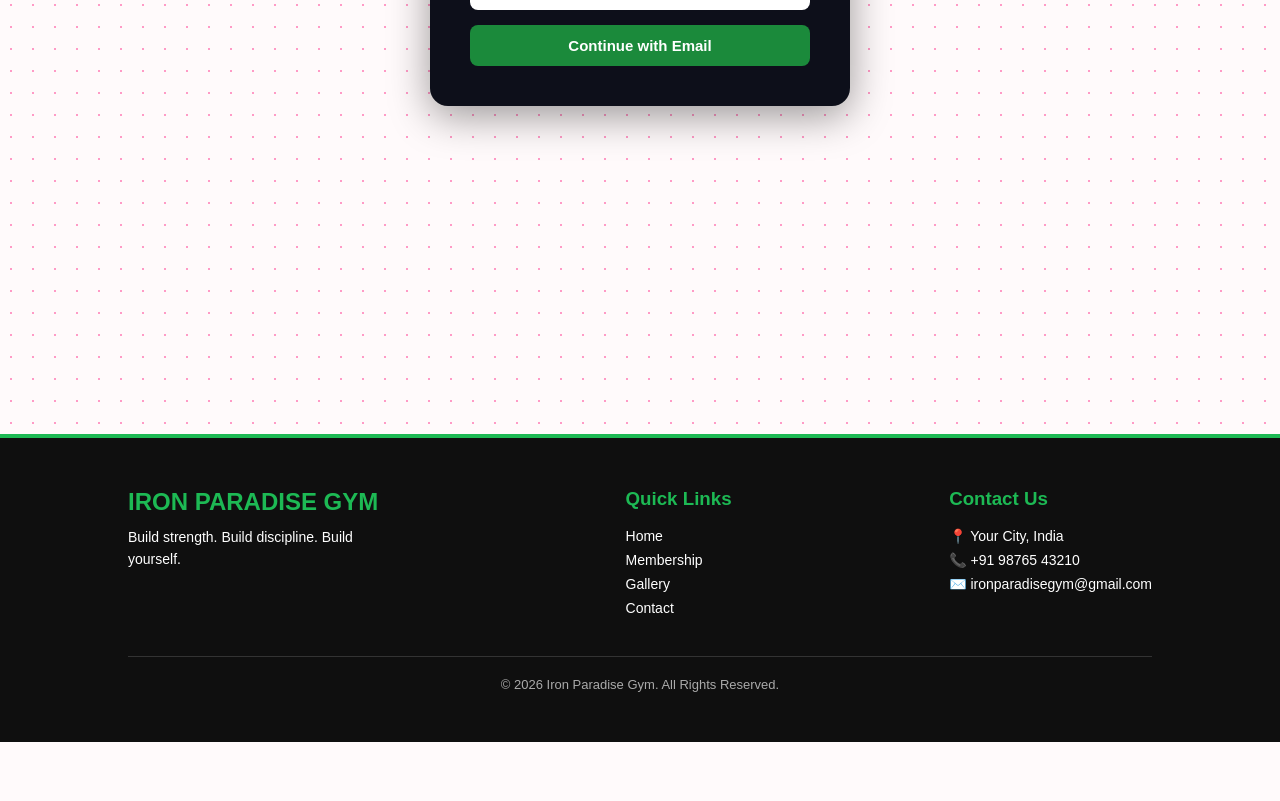
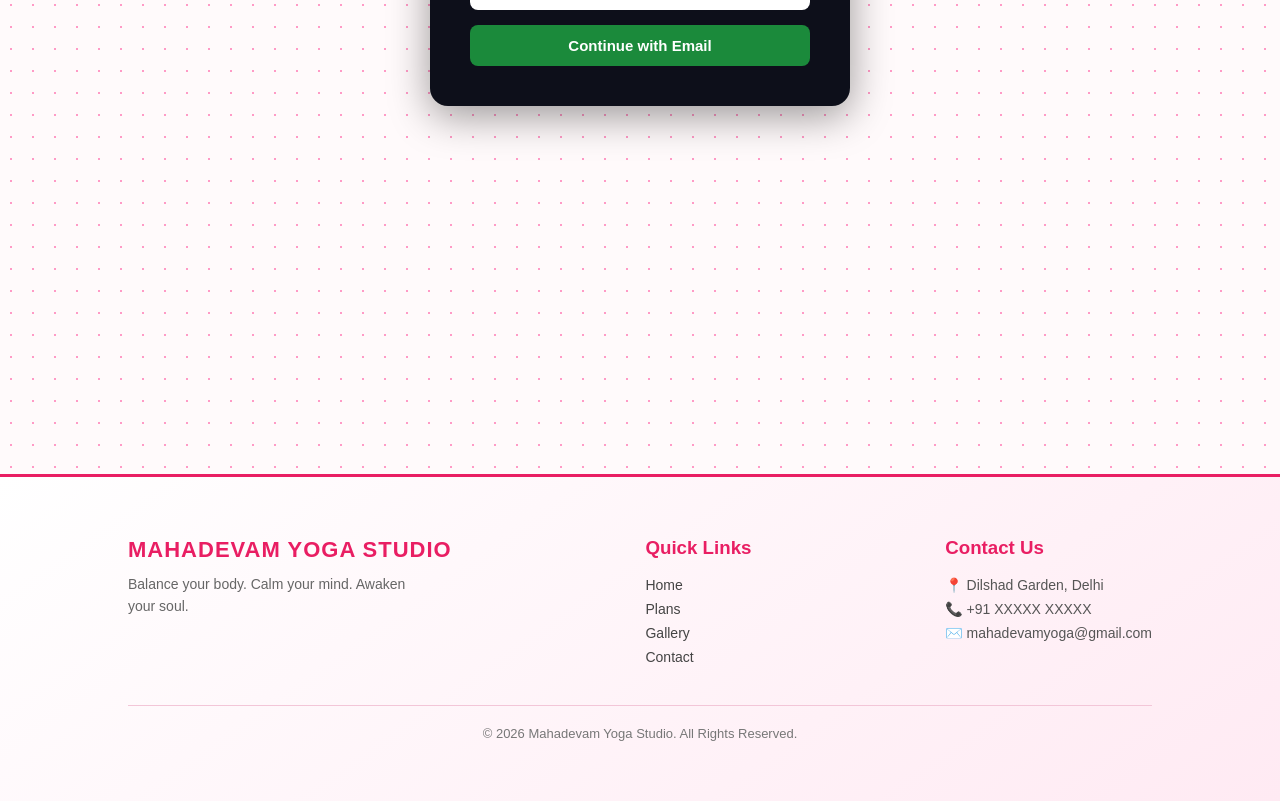
Before and after one commit to arpitbishtdev-sketch/yoga-website, a React (Vite) app in the folder frontend/: page /auth/login in a window 1280 px wide. Shown: the part 446-1247 px from the top of the page. Before the commit the page ends 1188 px from the top, so only its background shows below. Built offline with nearby package versions, Linux system fonts and the light colour scheme; no server answers.

Commit message:
yoga demo

```diff
--- a/frontend/src/components/Footer.css
+++ b/frontend/src/components/Footer.css
@@ -1,9 +1,9 @@
 .footer {
-  background: #0f0f0f;
-  color: white;
-  padding: 50px 10%;
-  margin-top: 80px;
-  border-top: 4px solid #1db954; /* green accent */
+  background: linear-gradient(145deg, #ffffff, #ffeaf3);
+  color: #444;
+  padding: 60px 10%;
+  margin-top: 120px;
+  border-top: 3px solid #e91e63;
 }
 
 .footer-container {
@@ -14,14 +14,18 @@
 }
 
 .footer-brand h2 {
-  color: #1db954;
+  color: #e91e63;
   margin-bottom: 10px;
+  font-weight: 800;
+  font-size: 22px;
+  letter-spacing: 1px;
 }
 
 .footer-brand p {
   max-width: 280px;
   line-height: 1.6;
   font-size: 14px;
+  color: #666;
 }
 
 .footer-links,
@@ -34,31 +38,32 @@
 .footer-links h3,
 .footer-contact h3 {
   margin-bottom: 10px;
-  color: #1db954;
+  color: #e91e63;
 }
 
 .footer-links a {
   text-decoration: none;
-  color: white;
+  color: #444;
   font-size: 14px;
   transition: 0.3s;
 }
 
 .footer-links a:hover {
-  color: #1db954;
+  color: #e91e63;
 }
 
 .footer-contact p {
   font-size: 14px;
+  color: #555;
 }
 
 .footer-bottom {
   text-align: center;
   margin-top: 40px;
   font-size: 13px;
-  border-top: 1px solid #333;
+  border-top: 1px solid #f3c6d8;
   padding-top: 20px;
-  color: #aaa;
+  color: #777;
 }
 
 /* Responsive */
--- a/frontend/src/components/Footer.jsx
+++ b/frontend/src/components/Footer.jsx
@@ -1,4 +1,5 @@
 import React from "react";
+import { Link } from "react-router-dom";
 import "./Footer.css";
 
 export default function Footer() {
@@ -7,30 +8,28 @@ export default function Footer() {
       <div className="footer-container">
         {/* Left */}
         <div className="footer-brand">
-          <h2>IRON PARADISE GYM</h2>
-          <p>Build strength. Build discipline. Build yourself.</p>
+          <h2>MAHADEVAM YOGA STUDIO</h2>
+          <p>Balance your body. Calm your mind. Awaken your soul.</p>
         </div>
 
-        {/* Middle */}
         <div className="footer-links">
           <h3>Quick Links</h3>
-          <a href="http://localhost:5173/">Home</a>
-          <a href="#">Membership</a>
-          <a href="http://localhost:5173/gallery">Gallery</a>
-          <a href="#">Contact</a>
+          <Link to="/">Home</Link>
+          <Link to="/plans">Plans</Link>
+          <Link to="/gallery">Gallery</Link>
+          <Link to="/contact">Contact</Link>
         </div>
 
-        {/* Right */}
         <div className="footer-contact">
           <h3>Contact Us</h3>
-          <p>📍 Your City, India</p>
-          <p>📞 +91 98765 43210</p>
-          <p>✉️ ironparadisegym@gmail.com</p>
+          <p>📍 Dilshad Garden, Delhi</p>
+          <p>📞 +91 XXXXX XXXXX</p>
+          <p>✉️ mahadevamyoga@gmail.com</p>
         </div>
       </div>
 
       <div className="footer-bottom">
-        © {new Date().getFullYear()} Iron Paradise Gym. All Rights Reserved.
+        © {new Date().getFullYear()} Mahadevam Yoga Studio. All Rights Reserved.
       </div>
     </footer>
   );
```
